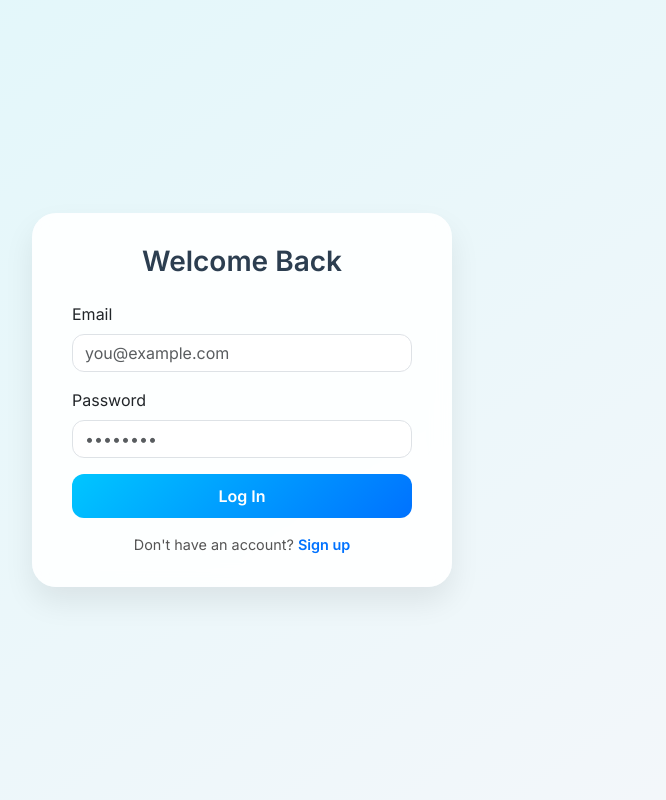
After one commit to ckim48/gptdemo, a Flask app: page /login in a window 1280 px wide. The commit adds this page. Shown: the whole page, without its empty margins (398-1064 px from the left). Run offline with Flask 3, Linux system fonts and the light colour scheme.

Commit message:
login signou

```diff
--- a/app.py
+++ b/app.py
@@ -144,6 +144,19 @@ def generate_images_for_pages(pages, story_id):
             print(f"Image error on page {i+1}: {e}")
             image_paths.append("/static/images/default.jpg")
     return image_paths
+@app.route("/login", methods=["GET", "POST"])
+def login():
+    if request.method == "POST":
+        # check user credentials here
+        return "Logged in!"  # Replace with redirect
+    return render_template("login.html")
+
+@app.route("/signup", methods=["GET", "POST"])
+def signup():
+    if request.method == "POST":
+        # save new user data here
+        return "Signed up!"  # Replace with redirect
+    return render_template("signup.html")
 
 @app.route("/", methods=["GET", "POST"])
 def index():
--- /dev/null
+++ b/templates/login.html
@@ -0,0 +1,98 @@
+<!doctype html>
+<html lang="en">
+<head>
+  <meta charset="UTF-8">
+  <title>Login – ProjectGPT</title>
+  <meta name="viewport" content="width=device-width, initial-scale=1">
+  <link href="https://cdn.jsdelivr.net/npm/bootstrap@5.3.0/dist/css/bootstrap.min.css" rel="stylesheet">
+  <link href="https://fonts.googleapis.com/css2?family=Inter:wght@400;600&display=swap" rel="stylesheet">
+  <style>
+    body {
+      font-family: 'Inter', sans-serif;
+      background: linear-gradient(145deg, #e0f7fa, #f5f7fa);
+      min-height: 100vh;
+      display: flex;
+      align-items: center;
+      justify-content: center;
+      overflow: hidden;
+      padding: 2rem;
+    }
+
+    .login-card {
+      background: rgba(255, 255, 255, 0.9);
+      border-radius: 1.5rem;
+      box-shadow: 0 15px 30px rgba(0, 0, 0, 0.08);
+      padding: 2rem 2.5rem;
+      width: 100%;
+      max-width: 420px;
+      backdrop-filter: blur(10px);
+    }
+
+    .login-card h3 {
+      font-weight: 700;
+      color: #2c3e50;
+    }
+
+    .login-card .form-label {
+      font-weight: 500;
+    }
+
+    .modern-btn {
+      background: linear-gradient(135deg, #00c6ff, #0072ff);
+      color: white;
+      font-weight: 600;
+      border: none;
+      border-radius: 12px;
+      padding: 0.6rem 1.25rem;
+      transition: 0.3s ease;
+    }
+
+    .modern-btn:hover {
+      transform: translateY(-1px);
+      box-shadow: 0 6px 18px rgba(0, 114, 255, 0.3);
+    }
+
+    .form-control {
+      border-radius: 0.75rem;
+    }
+
+    .footer-text {
+      font-size: 0.9rem;
+      color: #555;
+    }
+
+    .footer-text a {
+      text-decoration: none;
+      font-weight: 600;
+      color: #0072ff;
+    }
+
+    .footer-text a:hover {
+      text-decoration: underline;
+    }
+  </style>
+</head>
+<body>
+
+  <div class="login-card">
+    <h3 class="text-center mb-4">Welcome Back</h3>
+    <form method="POST" action="/login">
+      <div class="mb-3">
+        <label class="form-label">Email</label>
+        <input type="email" class="form-control" name="email" placeholder="you@example.com" required>
+      </div>
+      <div class="mb-3">
+        <label class="form-label">Password</label>
+        <input type="password" class="form-control" name="password" placeholder="••••••••" required>
+      </div>
+      <div class="d-grid">
+        <button class="modern-btn" type="submit">Log In</button>
+      </div>
+    </form>
+    <div class="text-center mt-3 footer-text">
+      Don't have an account? <a href="/signup">Sign up</a>
+    </div>
+  </div>
+
+</body>
+</html>
```
Also changed, not shown: templates/nav.html (+19 -0 lines), templates/signup.html (added, +102 -0 lines).
